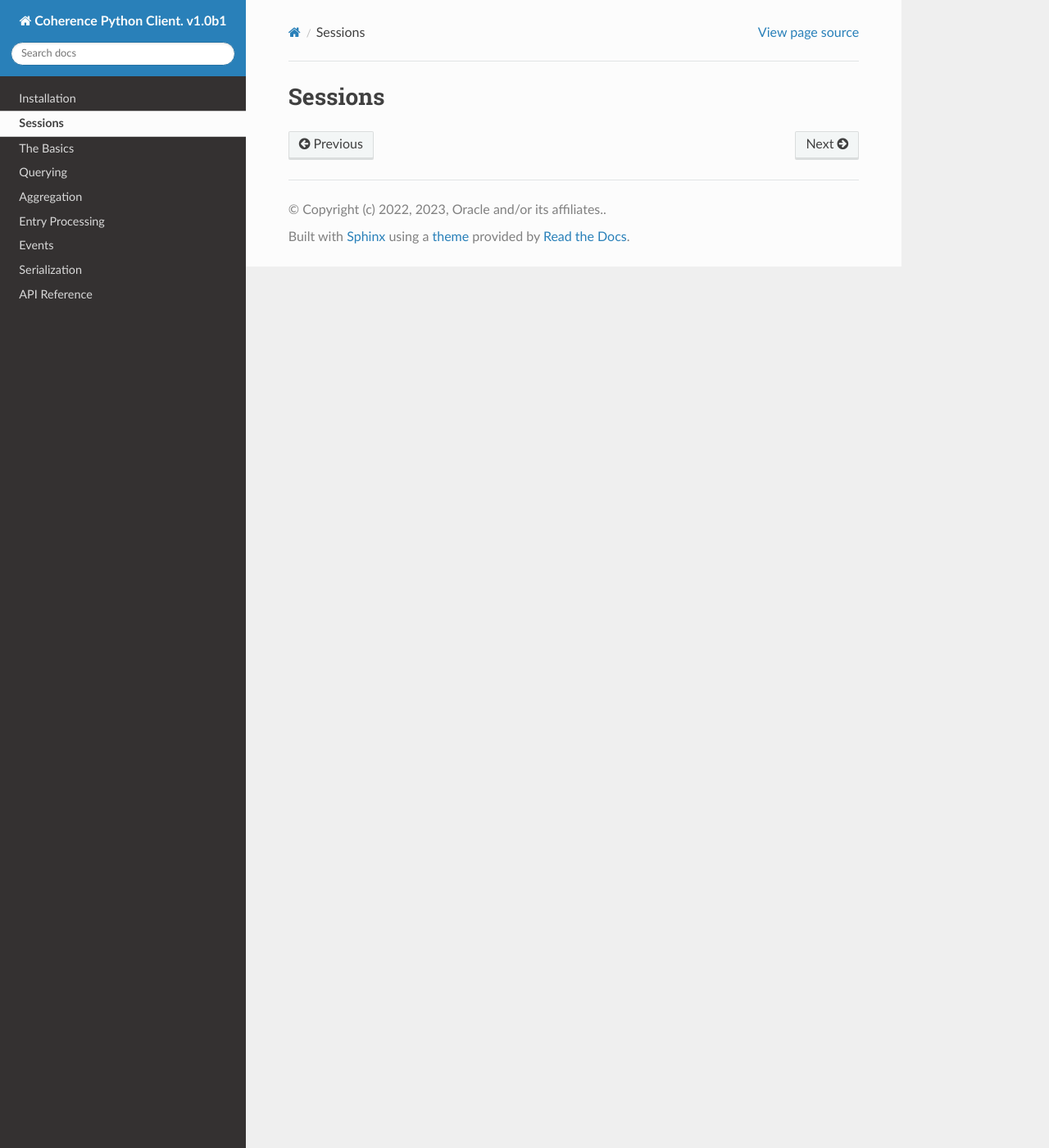
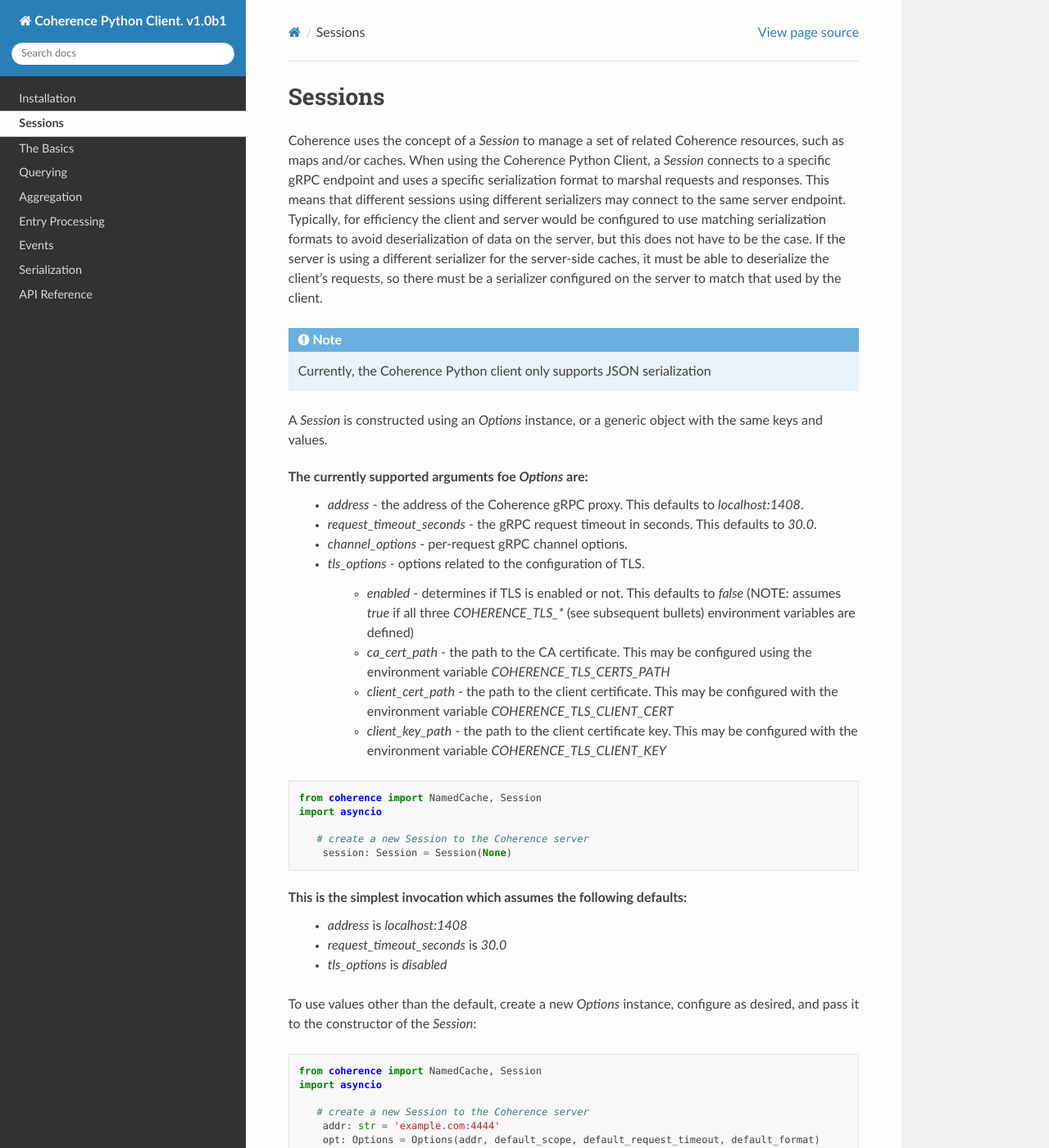
Before and after one commit to oracle/coherence-py-client, a Sphinx documentation site: the page built from docs/sessions.rst, in a window 1280 px wide and 1400 px high. Shown: the whole window at 82% size. Built offline with Sphinx 7.4.7 and the Read the Docs theme 2.0.0, drawn with Linux system fonts in a browser that asks for light colours; some of the changed text lies outside the part shown.

Commit message:
User doc update (#7)
* Added documentation for Session

* Updated documentation for Session

* Added documentation for installation and basic operations

* Fix validation error

```diff
--- a/docs/installation.rst
+++ b/docs/installation.rst
@@ -5,3 +5,9 @@
 
 Installation
 ============
+
+To install the Coherence Python Client one would need to do a pip install of the coherence package as shown below:
+
+.. code-block:: bash
+
+    python3 -m pip install coherence
--- a/docs/sessions.rst
+++ b/docs/sessions.rst
@@ -5,3 +5,61 @@
 
 Sessions
 ========
+
+Coherence uses the concept of a `Session` to manage a set of related Coherence resources,
+such as maps and/or caches. When using the Coherence Python Client, a `Session` connects to a specific
+gRPC endpoint and uses a specific serialization format to marshal requests and responses.
+This means that different sessions using different serializers may connect to the same server endpoint. Typically,
+for efficiency the client and server would be configured to use matching serialization formats to avoid
+deserialization of data on the server, but this does not have to be the case. If the server is using a different
+serializer for the server-side caches, it must be able to deserialize the client's requests, so there must be
+a serializer configured on the server to match that used by the client.
+
+.. note::
+  Currently, the Coherence Python client only supports JSON serialization
+
+A `Session` is constructed using an `Options` instance, or a generic object with the same keys and values.
+
+The currently supported arguments foe `Options` are:
+    - `address` - the address of the Coherence gRPC proxy.  This defaults to `localhost:1408`.
+    - `request_timeout_seconds` - the gRPC request timeout in seconds.  This defaults to `30.0`.
+    - `channel_options` - per-request gRPC channel options.
+    - `tls_options` - options related to the configuration of TLS.
+
+        - `enabled` - determines if TLS is enabled or not.  This defaults to `false` (NOTE: assumes `true` if all three `COHERENCE_TLS_*` (see subsequent bullets) environment variables are defined)
+        - `ca_cert_path` - the path to the CA certificate.  This may be configured using the environment variable `COHERENCE_TLS_CERTS_PATH`
+        - `client_cert_path` - the path to the client certificate. This may be configured with the environment variable `COHERENCE_TLS_CLIENT_CERT`
+        - `client_key_path` - the path to the client certificate key. This may be configured with the environment variable `COHERENCE_TLS_CLIENT_KEY`
+
+.. code-block:: python
+
+    from coherence import NamedCache, Session
+    import asyncio
+
+       # create a new Session to the Coherence server
+        session: Session = Session(None)
+
+This is the simplest invocation which assumes the following defaults:
+    - `address` is `localhost:1408`
+    - `request_timeout_seconds` is `30.0`
+    - `tls_options` is `disabled`
+
+To use values other than the default, create a new `Options` instance, configure as desired,
+and pass it to the constructor of the `Session`:
+
+.. code-block:: python
+
+    from coherence import NamedCache, Session
+    import asyncio
+
+       # create a new Session to the Coherence server
+        addr: str = 'example.com:4444'
+        opt: Options = Options(addr, default_scope, default_request_timeout, default_format)
+        session: Session = Session(opt)
+
+It's also possible to control the default address the session will bind to by providing
+an address via the `COHERENCE_SERVER_ADDRESS` environment variable.  The format of the value would
+be the same as if you configured it programmatically as the above example shows. The default timeout
+can also be configured using `COHERENCE_CLIENT_REQUEST_TIMEOUT` environment variable.
+
+Once the session has been constructed, it will now be possible to create maps and caches.
```
Also changed, not shown: docs/basics.rst (+57 -0 lines).
